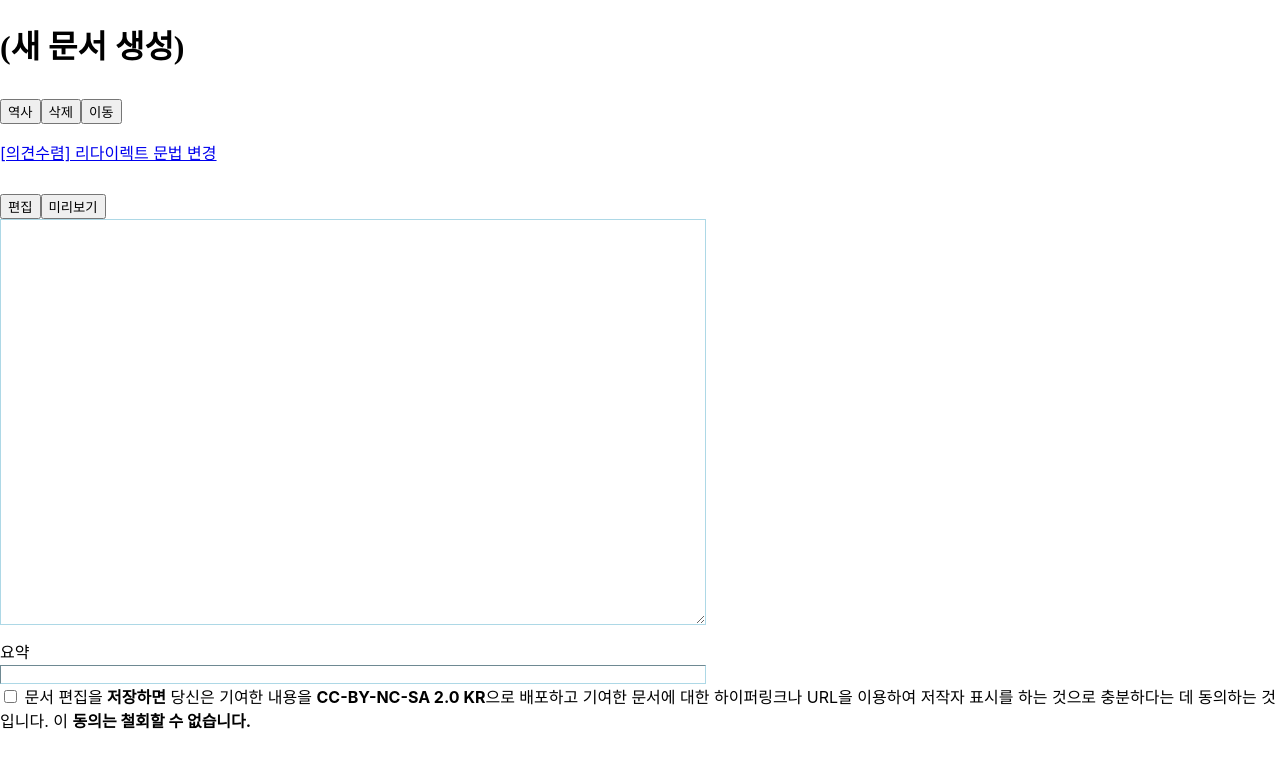
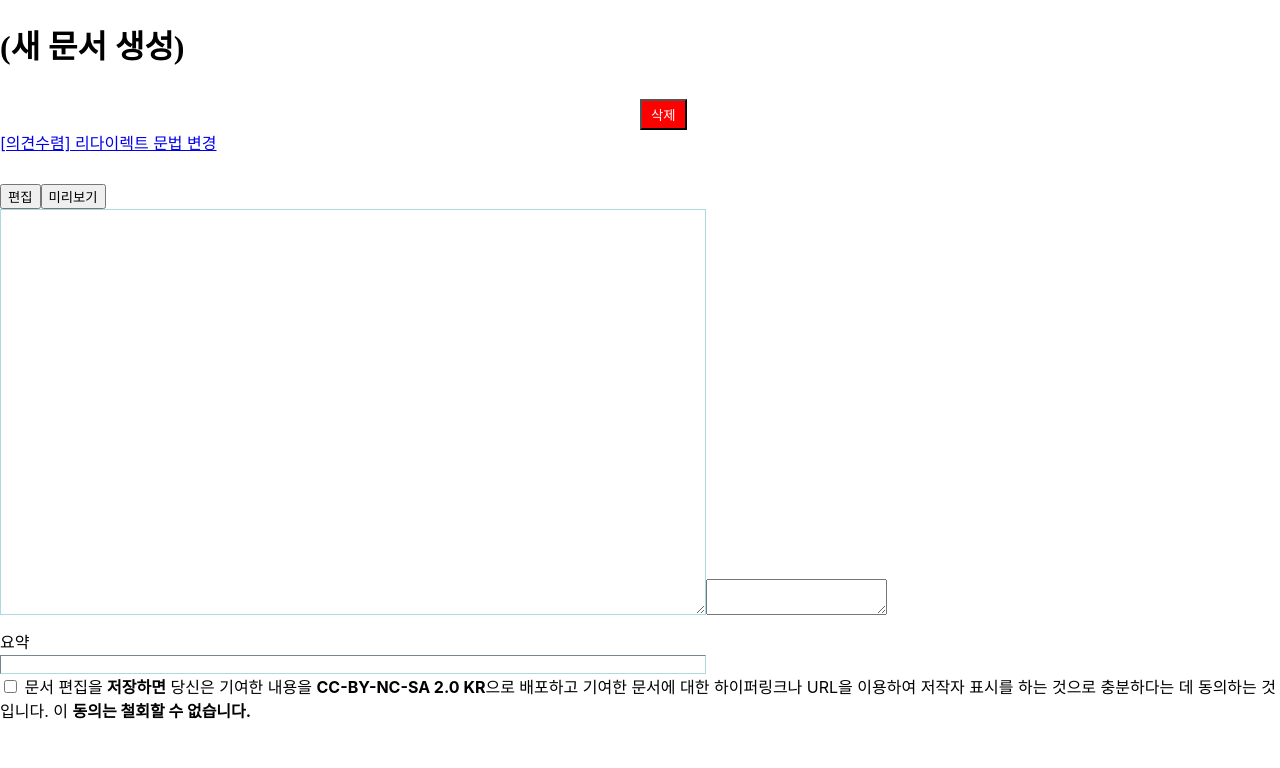
Before and after one commit to pknu-wap/NoBloodNoTears, a React (Create React App) app: page / in a window 1280 px wide. Shown: the top 768 px of the page. Built offline with nearby package versions, Linux system fonts and the light colour scheme.

Commit message:
synchronize the textarea

```diff
--- a/src/index.js
+++ b/src/index.js
@@ -1,11 +1,10 @@
 import React from 'react';
 import ReactDOM from 'react-dom';
 import './index.css';
-import App from './App';
-import UploadFile from './writeContext/UploadFile.js';
+import NewDocument from './newDocument/UploadFile.js';
 import * as serviceWorker from './serviceWorker';
 
-ReactDOM.render(<UploadFile />, document.getElementById('root'));
+ReactDOM.render(<NewDocument />, document.getElementById('root'));
 
 // If you want your app to work offline and load faster, you can change
 // unregister() to register() below. Note this comes with some pitfalls.
--- a/src/writeContext/UploadFile.css
+++ b/src/newDocument/UploadFile.css
@@ -11,6 +11,7 @@
     border-color:lightblue;
 }
 
+
 #redirect{
     margin-top: 30px;
 }
@@ -22,3 +23,12 @@
 #summary{
     margin-top:10px;
 }
+
+#deleteBtn{
+    background-color: red;
+    color: white;
+    margin-left: 50%;
+    padding: 4px;
+    padding-left: 9px;
+    padding-right: 9px;
+}
--- a/src/writeContext/UploadFile.js
+++ b/src/newDocument/UploadFile.js
@@ -4,26 +4,36 @@ import './UploadFile.css'
 class UploadFile extends Component{
 constructor(props){
     super(props);
-    this.state={name:""};
+    this.state={
+        name:'',
+        content:""
+    }
+
 }
 
+handleChange=(e)=>{
+    this.setState({
+        content: e.target.value
+    })
+}
     render(){
+
+        const CHANGE_REDIRECT_DOCUMENT_URL="https://forum.theseed.io/topic/232/%EC%9D%98%EA%B2%AC%EC%88%98%EB%A0%B4-%EB%A6%AC%EB%8B%A4%EC%9D%B4%EB%A0%89%ED%8A%B8-%EB%AC%B8%EB%B2%95-%EB%B3%80%EA%B2%BD";
         return(
           <div>
               <h1 className="MainTitle">{this.state.name}(새 문서 생성)</h1>
-              <p>
-              <button>역사</button>
-              <button>삭제</button>
-              <button>이동</button>
-              </p>
 
-              <a  href="https://forum.theseed.io/topic/232/%EC%9D%98%EA%B2%AC%EC%88%98%EB%A0%B4-%EB%A6%AC%EB%8B%A4%EC%9D%B4%EB%A0%89%ED%8A%B8-%EB%AC%B8%EB%B2%95-%EB%B3%80%EA%B2%BD">
-              [의견수렴] 리다이렉트 문법 변경</a><br/>
+              <button id="deleteBtn">삭제</button>
+              <br/>
+
+              <a href={CHANGE_REDIRECT_DOCUMENT_URL}>[의견수렴] 리다이렉트 문법 변경</a>
+              <br/>
 
               <button id="redirect">편집</button>
               <button>미리보기</button>
               <br/>
-              <textarea className="WriteContext"/>
+              <textarea className="WriteContext" value={this.state.content} onChange={this.handleChange}/>
+              <textarea value={this.state.content}></textarea>
 
               <div id="summary">요약<br/></div>
               <input id="summaryInput"/>
@@ -33,6 +43,7 @@ constructor(props){
 
           </div>
         );
+
     }
 }
 export default UploadFile;
```
Also changed, not shown: src/newDocument/Content.js (renamed from src/writeContext/Content.js), src/newDocument/EditBtn.js (added).
